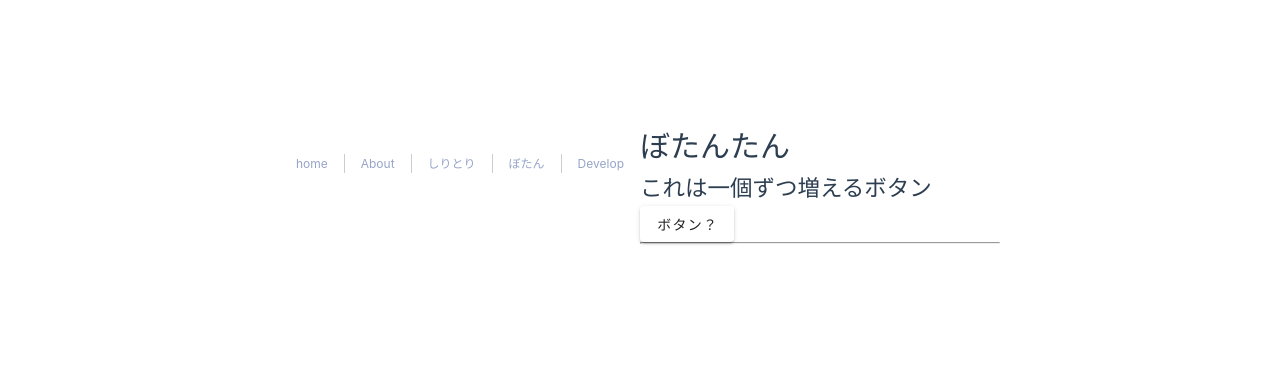
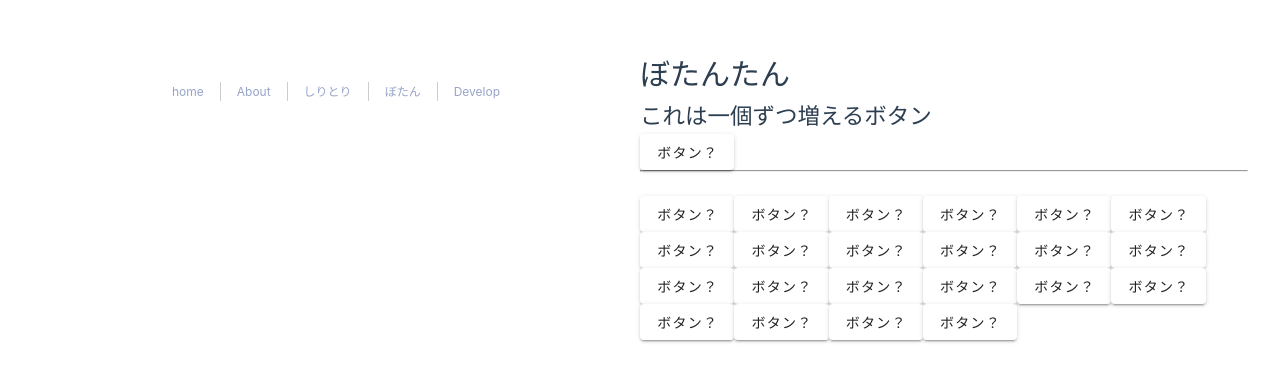
Before and after one commit to tnssn/monstropolis, a Vue app: page /#/buttonton in a window 1280 px wide. Shown: the part 205-586 px from the top of the page. Built offline with nearby package versions, Linux system fonts and the light colour scheme.

Commit message:
ぼたん - ぼたんを任意の数ふやす

```diff
--- a/src/pages/buttonton.vue
+++ b/src/pages/buttonton.vue
@@ -2,13 +2,14 @@
 export default{
     data(){
         return{
-            key:[1]
+            buttonkey:[1],
+            isShow: false,
         }
     },
     methods: {
         add(){
-        this.key.push(this.tmpMessage)
-        },
+        this.buttonkey.push(this.tmpMessage)
+        }
     },
 }
 </script>
@@ -17,10 +18,12 @@ export default{
     <div>
         <h1>ぼたんたん</h1>
         <h2>これは一個ずつ増えるボタン</h2>
-        <v-btn v-for="key in key" @click="add">ボタン？</v-btn>
+        <v-btn v-for="buttonkey in buttonkey" @click="add">ボタン？</v-btn>
         <br>
         <hr>
         <br>
+        <div v-if="isShow">ぼたんをおすと！でる！どのボタンでも出る</div>
+        <v-btn v-for="n in 22"  @click="isShow = !isShow">ボタン？</v-btn>
     </div>
 
 
```
